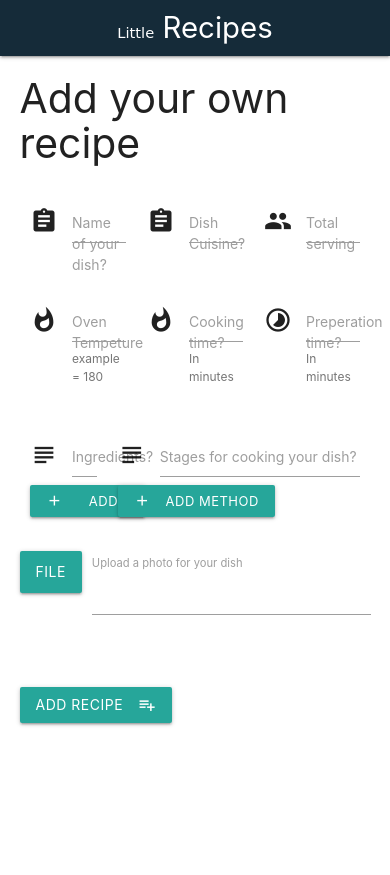
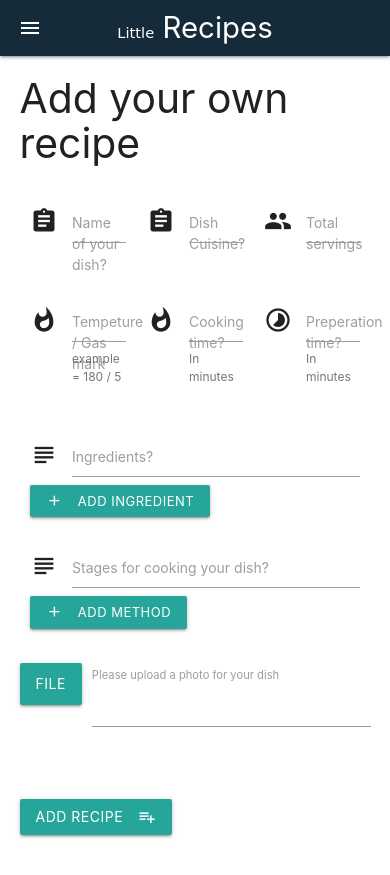
Before and after one commit to Code-Institute-Submissions/RECIPE_WEBPAGE, a Flask app: page /add_recipe/ in a window 390 px wide. Before the commit the page ends 726 px from the top, so only its background shows below. Run offline with Flask 2, Linux system fonts and the light colour scheme; the visitor is signed in with stand-in values (Sample User, id 1); data that the repository does not hold is empty; some libraries are stand-ins or nearby versions.

Commit message:
added styling to be mobile reponsive, finished view page for recipes

```diff
--- a/app.py
+++ b/app.py
@@ -50,7 +50,7 @@ def register():
 
                     connection.commit()
 
-                    flash("username has been registered, you can now login", "green black-text")
+                    return redirect(url_for("login"))
 
                 else:
                     flash("passwords not the same")
@@ -96,6 +96,8 @@ def main():
 
         all_recipes = cursor.fetchall()
 
+
+
     return render_template("main.html", all_recipes=all_recipes)
 
 
@@ -129,7 +131,7 @@ def view_recipe(id):
         cursor.execute("SELECT * FROM INGREDIENTS WHERE recipe_id = %s", id)
         recipes_ingredients = cursor.fetchall()
 
-        method = recipesId["method"].split(",")
+        method = recipesId["method"].split("-")
 
     return render_template("view_recipe.html", recipe = recipesId, ingredient = recipes_ingredients, methods = method)
 
@@ -200,8 +202,6 @@ def add_recipe():
 
 
                 connection.commit()
-
-            # cursor.execute("INSERT INTO RECIPES_INGREDIENTS (ingredients_id, recipes_id) SELECT ingredient_id, recipe_id FROM (INGREDIENTS, RECIPES)")
 
             connection.commit()
 
@@ -284,6 +284,9 @@ def quick_add(id):
         cursor.execute("SELECT user_id FROM USERS WHERE name=%s", username)
         newID = cursor.fetchone()
 
+        cursor.execute("SELECT * FROM INGREDIENTS WHERE recipe_id = %s", id)
+        ingredients = cursor.fetchall()
+
         quick_add[0]['user_id'] = newID["user_id"]
 
         users_id = quick_add[0]["user_id"]
--- a/static/js/js.js
+++ b/static/js/js.js
@@ -1,5 +1,8 @@
 $(document).ready(function() {
     $('.modal').modal();
+    $('.sidenav').sidenav();
+    $('.slider').slider();
+
     $('.recipe-form').on('submit', function(e) {
         let values = [];
         $('[name=ingredient]').each(function(index, item) {
@@ -11,7 +14,7 @@ $(document).ready(function() {
         $('[name=method]').each(function(index, item) {
             method_values.push($(item).val());
         });
-        $('[name=methods]').val(method_values.join(','));
+        $('[name=methods]').val(method_values.join('-'));
 
     });
 });
--- a/templates/add_recipe.html
+++ b/templates/add_recipe.html
@@ -1,39 +1,39 @@
 {% extends "base.html" %} {% block content %}
 <h3 class="page-title">Add your own recipe</h3>
 <div class="row">
-    <form method="POST" enctype="multipart/form-data" class="col s12 recipe-form">
+    <form method="POST" enctype="multipart/form-data" class="col l12 recipe-form">
         <div class="row">
-            <div class="input-field col s4">
+            <div class="input-field col l4 s4">
                 <i class="material-icons prefix">assignment</i>
                 <input id="recipe_name" name="recipe_name" type="text" class="validate" required>
                 <label for="icon_prefix">Name of your dish?</label>
             </div>
-            <div class="input-field col s4">
+            <div class="input-field col l4 s4">
                 <i class="material-icons prefix">assignment</i>
                 <input id="cuisine" name="cuisine" type="text" class="validate" required>
                 <label for="icon_prefix">Dish Cuisine?</label>
             </div>
-            <div class="input-field col s4">
+            <div class="input-field col l4 s4">
                 <i class="material-icons prefix">group</i>
                 <input id="serves" name="serves" type="number" class="validate" required>
-                <label for="icon_prefix">Total serving</label>
+                <label for="icon_prefix">Total servings</label>
             </div>
         </div>
 
         <div class="row">
-            <div class="input-field col s4">
+            <div class="input-field col l4 s4">
                 <i class="material-icons prefix">whatshot</i>
                 <input id="serves" name="temp" type="number" class="validate" required>
-                <label for="icon_prefix">Oven Tempeture</label>
-                <span class="helper-text">example = 180</span>
+                <label for="icon_prefix">Tempeture / Gas mark</label>
+                <span class="helper-text">example = 180 / 5</span>
             </div>
-            <div class="input-field col s4">
+            <div class="input-field col l4 s4">
                 <i class="material-icons prefix">whatshot</i>
                 <input id="cook_time" name="cook_time" type="number" class="validate" required>
                 <label for="icon_prefix">Cooking time?</label>
                 <span class="helper-text">In minutes</span>
             </div>
-            <div class="input-field col s4">
+            <div class="input-field col l4 s4">
                 <i class="material-icons prefix">timelapse</i>
                 <input id="prep_time" name="prep_time" type="number" class="validate" required>
                 <label for="icon_prefix">Preperation time?</label>
@@ -41,7 +41,7 @@
             </div>
         </div>
         <div class="row">
-            <div id="list" class="input-field col s3 ">
+            <div id="list" class="input-field col l3 s12">
                  <i class="material-icons prefix">subject</i>
                  <label for="icon_prefix">Ingredients?</label>
                 <input type="hidden" name="ingredients" value="">
@@ -49,7 +49,7 @@
                 <a id="ingredients-btn" class="waves-effect waves-light btn-small ingredients-btn" onclick="addIngredient()"><i class="material-icons left">add</i>Add ingredient</a>
 
             </div>
-            <div id="method_list" class="input-field col s9">
+            <div id="method_list" class="input-field col l9 s12">
                 <i class="material-icons prefix">subject</i>
                 <input type="hidden" name="methods" value="">
                 <input id="method" name="method" type="text" class="validate">
@@ -64,7 +64,7 @@
                     <input type="file" name=file>
                 </div>
                 <div class="file-path-wrapper">
-                    <label>Upload a photo for your dish</label>
+                    <label>Please upload a photo for your dish</label>
                     <input class="file-path validate" type="text" value="">
                 </div>
             </div>
--- a/templates/base.html
+++ b/templates/base.html
@@ -13,16 +13,23 @@
         <nav>
             <div class="nav-wrapper">
                 <a href="#" class="brand-logo center"><span class="little">Little</span> Recipes</a>
-                <ul id="nav-mobile" class="left hide-on-med-and-down">
+                <a href="#" data-target="mobile-nav" class="sidenav-trigger"><i class="material-icons">menu</i></a>
+                <ul id="nav-left" class="left hide-on-med-and-down">
                     <li><a href="{{ url_for('main') }}">All Recipes</a></li>
                     <li><a href="{{ url_for('your_recipes') }}">Your Recipes</a></li>
                     <li><a href="{{ url_for('cuisine') }}">Search Cuisines</a></li>
                 </ul>
-                <ul id="nav-mobile" class="right hide-on-med-and-down">
+                <ul id="nav-right" class="right hide-on-med-and-down">
                     <li><a href="{{ url_for('logout') }}">Logout</a></li>
                 </ul>
             </div>
         </nav>
+        <ul class="sidenav" id="mobile-nav">
+            <li><a href="{{ url_for('main') }}">All Recipes</a></li>
+            <li><a href="{{ url_for('your_recipes') }}">Your Recipes</a></li>
+            <li><a href="{{ url_for('cuisine') }}">Search Cuisines</a></li>
+            <li><a href="{{ url_for('logout') }}">Logout</a></li>
+        </ul>
     </header>
     <div id="wrapper" class="container">
         {% include 'includes/_messages.html' %}
--- a/templates/main.html
+++ b/templates/main.html
@@ -9,7 +9,7 @@
 </div>
 <div class="row recipe_wrapper">
     {% for recipe in all_recipes %}
-    <div class="card col s4 recipe-display">
+    <div class="card col xl4 l6 s6 recipe-display hoverable">
         <div class="card-image waves-effect waves-block waves-light">
             <img class="activator recipe_image_card" src="/static/images/{{ recipe.image }}">
         </div>
@@ -17,7 +17,6 @@
             <span class="card-title activator grey-text text-darken-4">{{ recipe.recipe_name.upper() }}<i class="material-icons right">more_vert</i></span>
             <a href="/view_recipe/{{ recipe.recipe_id }}" class="waves-effect waves-light btn ">View Recipe</a>
             <a href="/quick_add/{{ recipe.recipe_id }}" class="waves-effect blue btn ">Add Recipe</a>
-            <a class="waves-effect green btn modal-trigger" href="#modal2">Rate Me!</a>
         </div>
         <div class="card-reveal">
             <span class="card-title grey-text text-darken-4">{{ recipe.recipe_name }}<i class="material-icons right">close</i></span>
```
Also changed, not shown: static/css/style.css (+59 -18 lines), templates/login.html (+9 -5 lines), templates/register.html (+11 -4 lines), templates/view_recipe.html (+20 -11 lines), static/images/buffalo-wings.jpg (added), static/images/spag.jpeg (added).
